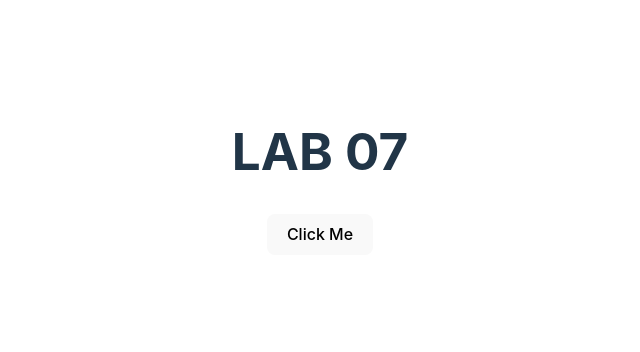
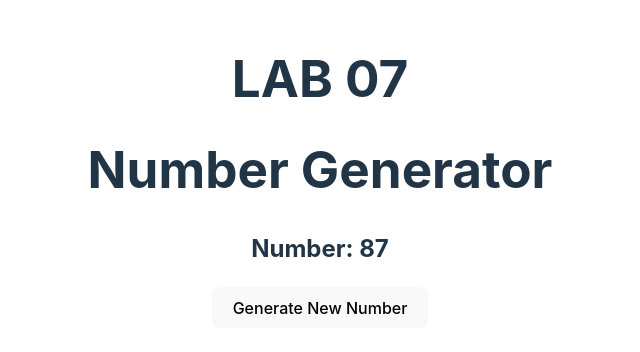
Before and after one commit to Cami2313/LAB-07, a React (Vite) app: page / in a window 1280 px wide. Shown: the part 228-580 px from the top of the page, without its empty margins (320-960 px from the left). Built offline with nearby package versions, Linux system fonts and the light colour scheme.

Commit message:
feature(common): added question-4

```diff
--- a/src/App.jsx
+++ b/src/App.jsx
@@ -1,14 +1,14 @@
 import './App.css'
 import { Button } from './components/Button'
+import { RandomComponent } from './components/RandomComponent';
 
 function App() {
-
-  const buttonText = "Click Me";
 
   return (
     <>
       <h1>LAB 07</h1>
-      <Button text={buttonText}/>
+      <h1>Number Generator</h1>
+      <RandomComponent/>
     </>
   );
 }
--- /dev/null
+++ b/src/components/RandomComponent.jsx
@@ -0,0 +1,22 @@
+import { useState } from "react";
+
+export const RandomComponent = () => {
+
+    const [number, setRandomNumber] = useState(getRandomNumber());
+
+    function getRandomNumber() {
+        return Math.floor(Math.random() * 100) + 1;
+    }
+
+    function handlerButton() {
+        const randomNumber = getRandomNumber();
+        setRandomNumber(randomNumber);
+    }
+
+    return (
+        <div>
+            <h2>Number: { number }</h2>
+            <button onClick={ handlerButton }>Generate New Number</button>
+        </div>
+    );
+}
```
